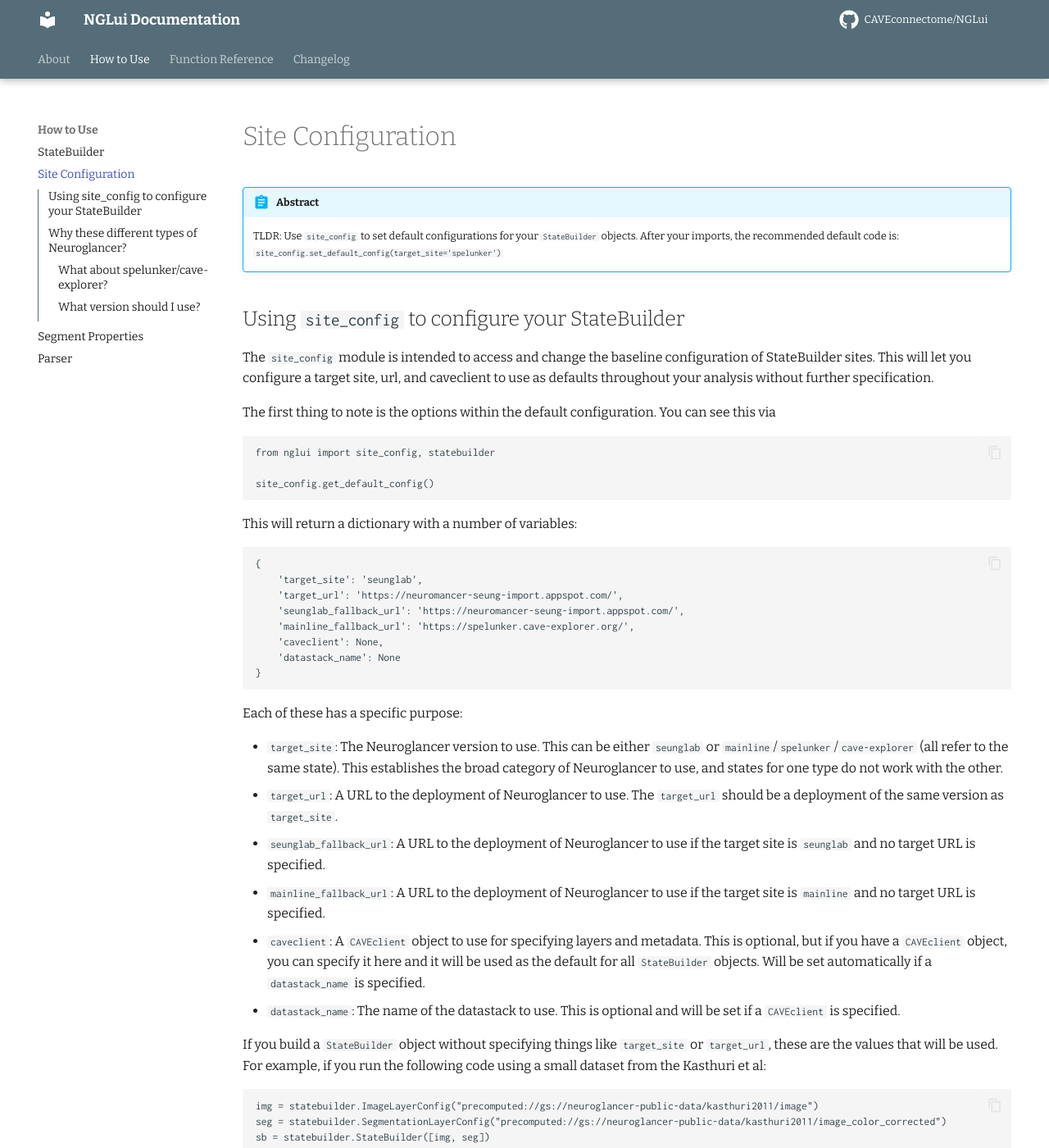
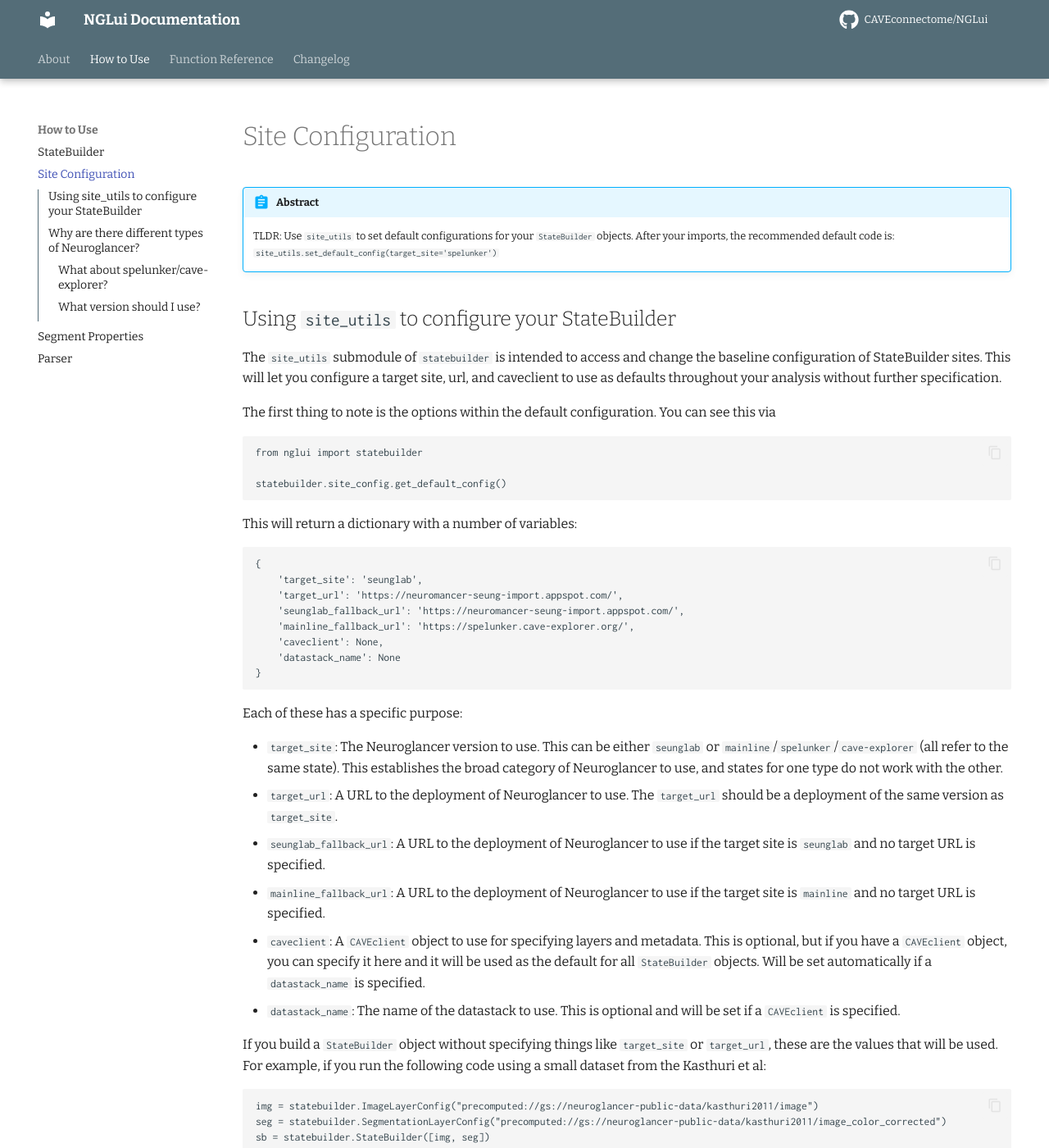
Before and after one commit to CAVEconnectome/nglui, an MkDocs documentation site: the page built from docs/usage/config.md, in a window 1280 px wide and 1400 px high. Shown: the whole window at 82% size. Built offline with MkDocs 1.6.1 and Material for MkDocs 9.7.7, drawn with Linux system fonts in a browser that asks for light colours; comment, search, counter and statistics services are not loaded; some of the changed text lies outside the part shown.

Commit message:
update docs

````diff
--- a/docs/usage/config.md
+++ b/docs/usage/config.md
@@ -4,21 +4,21 @@ title: Site Configuration
 
 !!!abstract
 
-    TLDR: Use `site_config` to set default configurations for your `StateBuilder` objects.
-    After your imports, the recommended default code is: `site_config.set_default_config(target_site='spelunker')`
+    TLDR: Use `site_utils` to set default configurations for your `StateBuilder` objects.
+    After your imports, the recommended default code is: `site_utils.set_default_config(target_site='spelunker')`
 
-## Using `site_config` to configure your StateBuilder
+## Using `site_utils` to configure your StateBuilder
 
-The `site_config` module is intended to access and change the baseline configuration of StateBuilder sites.
+The `site_utils` submodule of `statebuilder` is intended to access and change the baseline configuration of StateBuilder sites.
 This will let you configure a target site, url, and caveclient to use as defaults throughout your analysis without further specification.
 
 The first thing to note is the options within the default configuration.
 You can see this via
 
 ```python
-from nglui import site_config, statebuilder
+from nglui import statebuilder
 
-site_config.get_default_config()
+statebuilder.site_config.get_default_config()
 ```
 
 This will return a dictionary with a number of variables:
@@ -58,7 +58,7 @@ the result will be a `url` that is based on the value in `target_url` and is con
 You can change any of these values through the `set_default_config` method. For example, to change the target site to `spelunker`, you can use
 
 ```python
-site_config.set_default_config(target_site='spelunker')
+statebuilder.site_utils.set_default_config(target_site='spelunker')
 ```
 
 If you run this and then check the default config again, you will see that the `target_site` has changed to `spelunker` and the `target_url` has changed to `https://spelunker.cave-explorer.org/` the value that was shown in `mainline_fallback_url`.
@@ -69,7 +69,7 @@ You can also set a `caveclient` object here directly or via a `datastack_name`.
 For example, to set the default datastack to `minnie65_public` (the public MICrONs dataset), you can use
 
 ```python
-site_utils.set_default_config(datastack=CAVEclient('minnie65_public'))
+statebuilder.site_utils.set_default_config(datastack_name='minnie65_public')
 ```
 
 This is particularly useful when working with `spelunker` datasets in particular, as they require a resolution to be specified to work properly and the CAVEclient object can provide this value.
@@ -79,7 +79,7 @@ You may see a warning if you do not include a caveclient object, but the code wi
 If the resulting state does not work, you may need to specify the version of Neuroglancer you are using or add a caveclient.
 
 
-## Why these different types of Neuroglancer?
+## Why are there different types of Neuroglancer?
 
 Neuroglancer is a webapp for viewing large scale 3d image datasets that has been developed over many years.
 At one point, there was a major fork by the lab of Sebastian Seung to allow proofreading of connectomics data, which led to the development of the `seunglab` version of Neuroglancer.
@@ -101,5 +101,5 @@ If you are not sure, you should use the `spelunker` version. This will give you
 The simplest way to do this is to set the default configuration to `spelunker` as shown above:
 
 ```python
-site_config.set_default_config(target_site='spelunker')
+statebuilder.site_utils.set_default_config(target_site='spelunker')
 ```
````
Also changed, not shown: docs/usage/segmentprops.md (+22 -0 lines), 1 other file.
